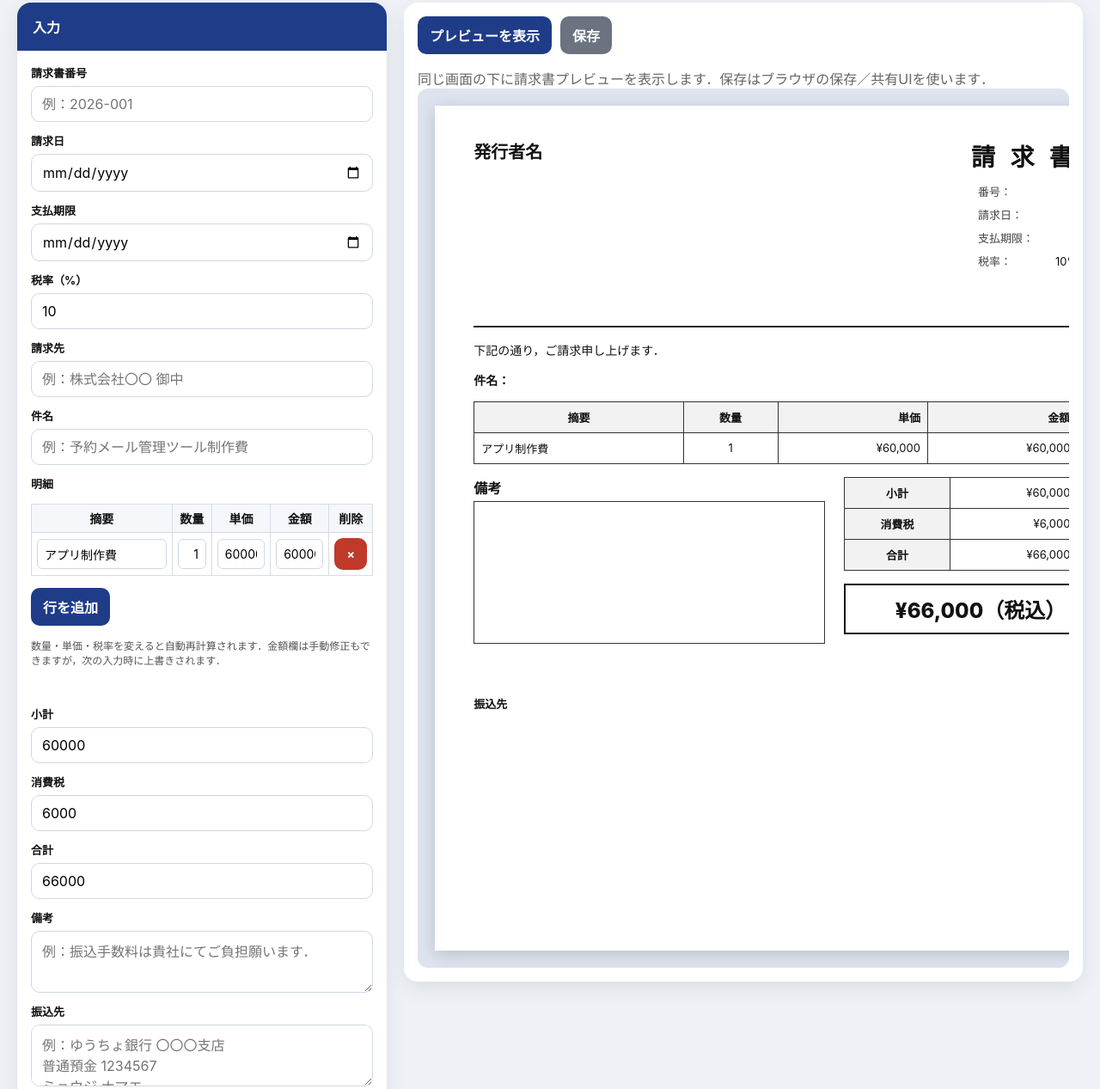
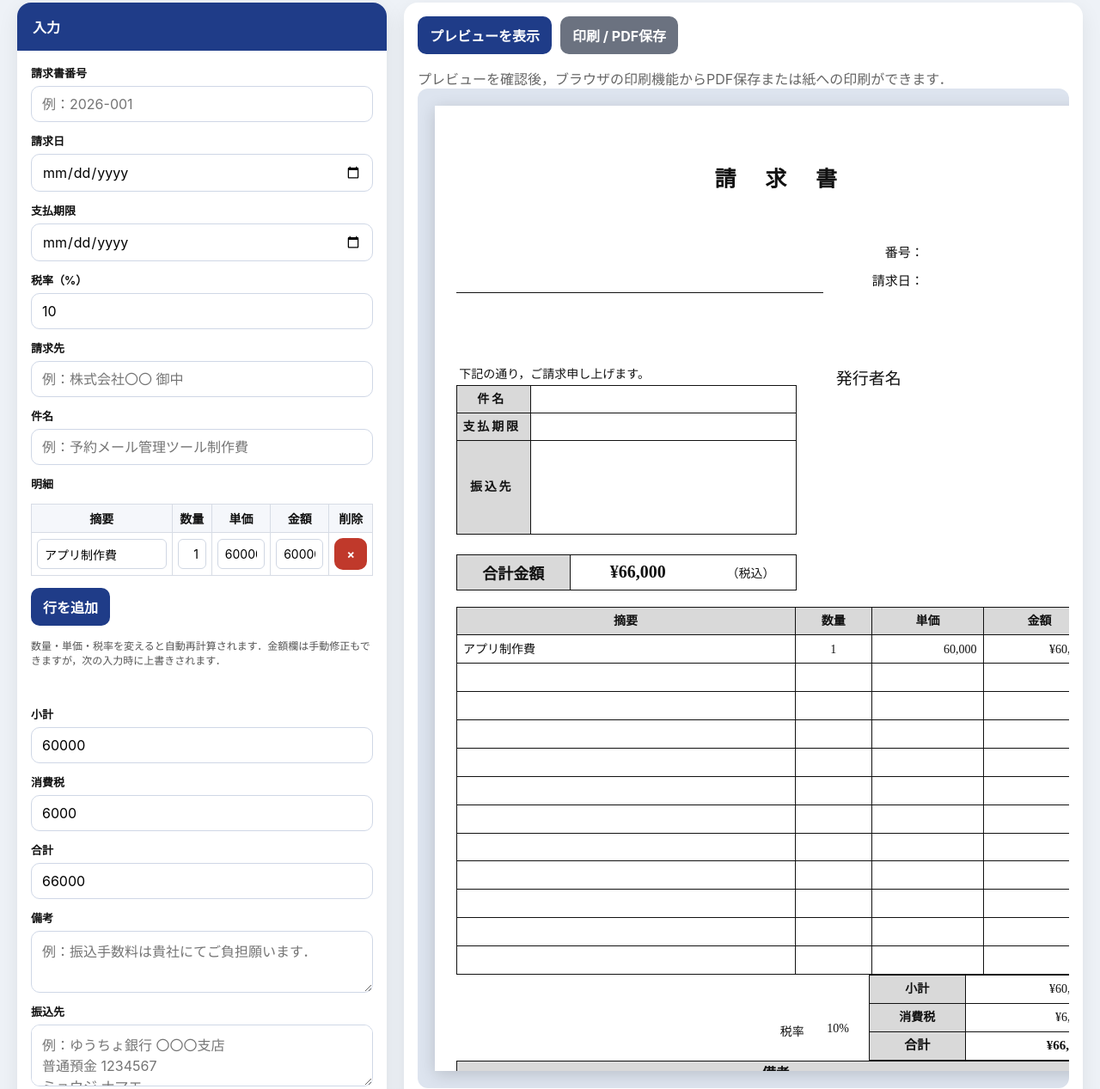
Before and after one commit to 9mada4/invoice-tool, a plain HTML site: page index.html in a window 1280 px wide. Shown: the part 132-1399 px from the top of the page at 86% size. Drawn offline with Linux system fonts and the light colour scheme.

Commit message:
Revamp invoice preview layout for print-ready output

```diff
--- a/index.html
+++ b/index.html
@@ -183,125 +183,257 @@
     }
 
     .a4-page {
-      width: 210mm;
-      height: 260mm;
+      width: var(--page-width);
+      height: var(--page-height);
       margin: 0 auto;
       background: #fff;
       color: #111;
       box-shadow: 0 4px 18px rgba(0,0,0,0.16);
-      padding: 10mm 12mm;
+      padding: 17mm 6.5mm 9mm;
       box-sizing: border-box;
       overflow: hidden;
       display: flex;
       flex-direction: column;
       position: relative;
-    }
-
-    .invoice-top {
-      display: flex;
-      justify-content: space-between;
-      gap: 20px;
-      margin-bottom: 7mm;
-    }
-
-    .issuer-name {
-      font-size: 20px;
-      font-weight: 700;
-      margin-bottom: 4px;
+      font-family: "Hiragino Mincho ProN", "Yu Mincho", "MS Mincho", serif;
+      font-size: 13.5px;
     }
 
     .invoice-title {
-      font-size: 28px;
-      font-weight: 800;
-      letter-spacing: 0.2em;
-      text-align: right;
-      margin-bottom: 8px;
+      font-size: 25px;
+      font-weight: 700;
+      letter-spacing: 0.55em;
+      text-align: center;
+      margin: 0 0 14mm;
+      padding-left: 0.55em;
     }
 
-    .meta-table, .summary-table, .preview-items {
+    .invoice-header-grid {
+      display: grid;
+      grid-template-columns: 1fr 72mm;
+      gap: 12mm;
+      align-items: end;
+      margin-bottom: 22mm;
+    }
+
+    .bill-to {
+      border-bottom: 1.5px solid #111;
+      min-height: 10mm;
+      padding: 0 4mm 2mm 0;
+      font-size: 20px;
+      line-height: 1.25;
+      text-align: right;
+      white-space: pre-wrap;
+      overflow-wrap: anywhere;
+    }
+
+    .meta-table,
+    .detail-table,
+    .summary-table,
+    .preview-items {
       width: 100%;
       border-collapse: collapse;
     }
 
     .meta-table td {
-      padding: 4px 0 4px 8px;
-      font-size: 13px;
+      padding: 1.5mm 0 1.5mm 2mm;
+      font-size: 15px;
+      white-space: nowrap;
     }
 
     .meta-label {
-      width: 90px;
-      color: #444;
+      width: 19mm;
+      text-align: right;
+    }
+
+    .invoice-intro-grid {
+      display: grid;
+      grid-template-columns: 1fr 80mm;
+      gap: 12mm;
+      align-items: start;
+      margin-bottom: 5mm;
+    }
+
+    .lead {
+      margin: 0 0 1mm 1mm;
+      font-size: 14px;
+    }
+
+    .issuer-name {
+      font-size: 19px;
+      line-height: 1.4;
+      margin: 1mm 0 2mm;
+      white-space: pre-wrap;
+      overflow-wrap: anywhere;
+    }
+
+    .issuer-info {
+      margin: 0;
+      font-size: 15px;
+      line-height: 1.6;
+      white-space: pre-wrap;
+      word-break: break-word;
+      overflow-wrap: anywhere;
+    }
+
+    .detail-table {
+      margin-bottom: 6mm;
+    }
+
+    .detail-table th,
+    .detail-table td {
+      border: 1.2px solid #111;
+      font-size: 14px;
+      line-height: 1.4;
+      min-height: 9mm;
+      padding: 1.5mm 2mm;
+      vertical-align: middle;
+    }
+
+    .detail-table th {
+      width: 23mm;
+      background: #d9d9d9;
+      font-weight: 700;
+      text-align: center;
+      letter-spacing: 0.2em;
+      padding-left: 0.2em;
+    }
+
+    .detail-table .bank-cell {
+      height: 29mm;
+      vertical-align: top;
+      white-space: pre-wrap;
+      overflow-wrap: anywhere;
+    }
+
+    .amount-box {
+      display: grid;
+      grid-template-columns: 35mm 1fr 28mm;
+      align-items: center;
+      border: 1.2px solid #111;
+      margin: 0;
+      padding: 0;
+      min-height: 11mm;
+      font-weight: 700;
+    }
+
+    .amount-box-label {
+      align-self: stretch;
+      display: flex;
+      align-items: center;
+      justify-content: center;
+      background: #d9d9d9;
+      border-right: 1.2px solid #111;
+      font-size: 18px;
+    }
+
+    .amount-box-total {
+      text-align: center;
+      font-size: 20px;
+    }
+
+    .amount-box-tax {
+      font-size: 14px;
+      font-weight: 400;
+      text-align: center;
+    }
+
+    .preview-items {
+      table-layout: fixed;
+      margin-top: 0;
+    }
+
+    .preview-items th,
+    .preview-items td,
+    .summary-table th,
+    .summary-table td {
+      border: 1.2px solid #111;
+      padding: 1.3mm 2mm;
+      font-size: 14px;
+      line-height: 1.25;
+      height: 8.7mm;
+      vertical-align: middle;
+    }
+
+    .preview-items th,
+    .summary-table th {
+      background: #d9d9d9;
+      font-weight: 700;
+      text-align: center;
+    }
+
+    .preview-items .desc-col { width: 53%; }
+    .preview-items .qty-col { width: 12%; }
+    .preview-items .price-col { width: 17.5%; }
+    .preview-items .amount-col { width: 17.5%; }
+
+    .summary-area {
+      display: grid;
+      grid-template-columns: 1fr 70mm;
+      gap: 6mm;
+      align-items: start;
+      margin-left: auto;
+      width: 110mm;
+    }
+
+    .tax-rate {
+      align-self: center;
+      display: flex;
+      gap: 7mm;
+      justify-content: flex-end;
+      font-size: 14px;
+      padding-top: 8mm;
       white-space: nowrap;
     }
 
-    .bill-to {
-      margin-bottom: 4mm;
-      border-bottom: 2px solid #222;
-      padding-bottom: 3mm;
-      font-size: 20px;
-      font-weight: 700;
-      min-height: 10mm;
+    .summary-table th {
+      width: 30mm;
+      text-align: center;
     }
 
-    .lead {
-      margin: 0 0 4mm;
-      font-size: 14px;
+    .summary-table td {
+      text-align: right;
+      min-width: 40mm;
     }
 
-    .preview-items th, .preview-items td,
-    .summary-table th, .summary-table td {
-      border: 1px solid #333;
-      padding: 8px;
-      font-size: 13px;
+    .summary-table .total-row th,
+    .summary-table .total-row td {
+      font-weight: 800;
+      font-size: 15px;
     }
 
-    .preview-items th, .summary-table th {
-      background: #f2f2f2;
+    .notes-section {
+      margin-top: auto;
+      border: 1.2px solid #111;
+      min-height: 34mm;
+    }
+
+    .notes-title {
+      background: #d9d9d9;
+      border-bottom: 1.2px solid #111;
+      min-height: 7mm;
+      display: flex;
+      align-items: center;
+      justify-content: center;
+      font-weight: 700;
+      font-size: 16px;
+    }
+
+    .notes {
+      border: 0;
+      min-height: 27mm;
+      padding: 2mm 4mm;
+      font-size: 14px;
+      line-height: 1.5;
+      white-space: pre-wrap;
+      word-break: break-word;
+      overflow-wrap: anywhere;
+      max-height: none;
+      overflow: hidden;
     }
 
     .text-right { text-align: right; }
     .text-center { text-align: center; }
-
-    .summary-wrap {
-      display: grid;
-      grid-template-columns: 1fr 72mm;
-      gap: 6mm;
-      margin-top: 4mm;
-      align-items: start;
-      flex: 1;
-      min-height: 0;
-    }
-
-    .notes {
-      border: 1px solid #333;
-      min-height: 44mm;
-      padding: 8px;
-      font-size: 13px;
-      white-space: pre-wrap;
-      word-break: break-word;
-      overflow-wrap: anywhere;
-      max-height: 35mm;
-      overflow: hidden;
-    }
-
-    .amount-box {
-      margin-top: 4mm;
-      border: 2px solid #111;
-      padding: 10px 12px;
-      font-size: 24px;
-      font-weight: 800;
-      text-align: right;
-    }
-
-    .bank,
-    .issuer-info {
-      margin-top: 4mm;
-      font-size: 13px;
-      line-height: 1.7;
-      white-space: pre-wrap;
-      word-break: break-word;
-      overflow-wrap: anywhere;
-    }
 
     .muted { color: #666; }
     .hidden { display: none; }
@@ -309,17 +441,7 @@
     @media (max-width: 980px) {
       .app { grid-template-columns: 1fr; }
       .preview-shell { padding: 10px; }
-      .a4-page {
-        width: 100%;
-        min-height: auto;
-        padding: 16px;
-      }
-      .invoice-top,
-      .summary-wrap {
-        grid-template-columns: 1fr;
-        display: block;
-      }
-      .invoice-title { text-align: left; letter-spacing: 0.08em; font-size: 24px; }
+      .preview-panel { padding: 10px; }
     }
 
     @media print {
@@ -367,10 +489,10 @@
 
       .a4-page {
         box-shadow: none;
-        margin: 0 auto;
-        width: 194mm;
-        min-height: 270mm;
-        padding: 8mm 10mm;
+        margin: 0;
+        width: var(--page-width);
+        height: var(--page-height);
+        padding: 17mm 6.5mm 9mm;
         box-sizing: border-box;
         overflow: hidden;
         display: flex;
@@ -388,21 +510,12 @@
         break-inside: avoid;
       }
 
-      .summary-wrap {
-        flex: 1;
-        min-height: 0;
-      }
-
       .notes,
-      .bank,
+      .detail-table .bank-cell,
       .issuer-info {
         overflow: hidden;
         word-break: break-word;
         overflow-wrap: anywhere;
-      }
-
-      .notes {
-        max-height: 32mm;
       }
     }
   </style>
@@ -502,62 +615,65 @@
       <section class="preview-panel">
         <div class="preview-actions">
           <button type="button" id="previewBtn">プレビューを表示</button>
-          <button type="button" id="saveBtn" class="secondary">保存</button>
+          <button type="button" id="saveBtn" class="secondary">印刷 / PDF保存</button>
         </div>
-        <div class="preview-note muted">同じ画面の下に請求書プレビューを表示します．保存はブラウザの保存／共有UIを使います．</div>
+        <div class="preview-note muted">プレビューを確認後，ブラウザの印刷機能からPDF保存または紙への印刷ができます．</div>
         <div id="previewWrap" class="preview-shell hidden">
           <div id="invoicePage" class="a4-page">
-            <div class="invoice-top">
+            <div class="invoice-title">請 求 書</div>
+
+            <div class="invoice-header-grid">
+              <div class="bill-to" id="pvBillTo"></div>
+              <table class="meta-table">
+                <tr><td class="meta-label">番号：</td><td id="pvInvoiceNo"></td></tr>
+                <tr><td class="meta-label">請求日：</td><td id="pvInvoiceDate"></td></tr>
+              </table>
+            </div>
+
+            <div class="invoice-intro-grid">
               <div>
+                <p class="lead">下記の通り，ご請求申し上げます。</p>
+                <table class="detail-table">
+                  <tr><th>件名</th><td id="pvSubject"></td></tr>
+                  <tr><th>支払期限</th><td id="pvDueDate"></td></tr>
+                  <tr><th>振込先</th><td id="pvBankInfo" class="bank-cell"></td></tr>
+                </table>
+                <div class="amount-box">
+                  <div class="amount-box-label">合計金額</div>
+                  <div class="amount-box-total" id="pvGrand">¥0</div>
+                  <div class="amount-box-tax">（税込）</div>
+                </div>
+              </div>
+              <div class="issuer-block">
                 <div class="issuer-name" id="pvIssuerName">発行者名</div>
                 <div class="issuer-info" id="pvIssuerInfo"></div>
               </div>
-              <div>
-                <div class="invoice-title">請 求 書</div>
-                <table class="meta-table">
-                  <tr><td class="meta-label">番号：</td><td id="pvInvoiceNo"></td></tr>
-                  <tr><td class="meta-label">請求日：</td><td id="pvInvoiceDate"></td></tr>
-                  <tr><td class="meta-label">支払期限：</td><td id="pvDueDate"></td></tr>
-                  <tr><td class="meta-label">税率：</td><td id="pvTaxRate"></td></tr>
-                </table>
-              </div>
             </div>
-
-            <div class="bill-to" id="pvBillTo"></div>
-            <p class="lead">下記の通り，ご請求申し上げます．</p>
-
-            <div style="margin-bottom: 4mm; font-size: 14px;"><strong>件名：</strong><span id="pvSubject"></span></div>
 
             <table class="preview-items">
               <thead>
                 <tr>
-                  <th>摘要</th>
-                  <th class="text-center">数量</th>
-                  <th class="text-right">単価</th>
-                  <th class="text-right">金額</th>
+                  <th class="desc-col">摘要</th>
+                  <th class="qty-col text-center">数量</th>
+                  <th class="price-col text-right">単価</th>
+                  <th class="amount-col text-right">金額</th>
                 </tr>
               </thead>
               <tbody id="pvItemsBody"></tbody>
             </table>
 
-            <div class="summary-wrap">
-              <div>
-                <div style="font-weight:700; margin-bottom: 4px;">備考</div>
-                <div class="notes" id="pvNotes"></div>
-                <div class="bank">
-                  <div style="font-weight:700; margin-bottom:4px;">振込先</div>
-                  <div id="pvBankInfo"></div>
-                </div>
-              </div>
+            <div class="summary-area">
+              <div class="tax-rate"><span>税率</span><span id="pvTaxRate"></span></div>
+              <table class="summary-table">
+                <tr><th>小計</th><td class="text-right" id="pvSubtotal"></td></tr>
+                <tr><th>消費税</th><td class="text-right" id="pvTaxAmount"></td></tr>
+                <tr class="total-row"><th>合計</th><td class="text-right" id="pvTotal"></td></tr>
+              </table>
+            </div>
 
-              <div>
-                <table class="summary-table">
-                  <tr><th>小計</th><td class="text-right" id="pvSubtotal"></td></tr>
-                  <tr><th>消費税</th><td class="text-right" id="pvTaxAmount"></td></tr>
-                  <tr><th>合計</th><td class="text-right" id="pvTotal"></td></tr>
-                </table>
-                <div class="amount-box" id="pvGrand">¥0（税込）</div>
-              </div>
+            <div class="notes-section">
+              <div class="notes-title">備考</div>
+              <div class="notes" id="pvNotes"></div>
             </div>
           </div>
         </div>
@@ -598,6 +714,10 @@
       return String(value ?? '').replace(/[\r\n]+/g, ' ').replace(/\s{2,}/g, ' ').trim();
     }
 
+    function sanitizeMultiline(value) {
+      return String(value ?? '').replace(/\r\n?/g, '\n');
+    }
+
     function sanitizeNumeric(value) {
       const cleaned = String(value ?? '').replace(/,/g, '').replace(/[^0-9.-]/g, '');
       return cleaned === '' || cleaned === '-' || cleaned === '.' ? '' : cleaned;
@@ -610,6 +730,10 @@
 
     function formatYen(value) {
       return '¥' + yen.format(Math.round(Number(value || 0)));
+    }
+
+    function formatNumber(value) {
+      return yen.format(Math.round(Number(value || 0)));
     }
 
     function formatDate(value) {
@@ -724,7 +848,7 @@
     function renderPreview() {
       // sanitize base inputs
       [els.invoiceNo, els.billTo, els.subject].forEach((el) => el.value = sanitizeLineBreaks(el.value));
-      [els.notes, els.bankInfo, els.issuerInfo].forEach((el) => el.value = sanitizeLineBreaks(el.value));
+      [els.notes, els.bankInfo, els.issuerInfo].forEach((el) => el.value = sanitizeMultiline(el.value));
       [els.taxRate, els.subtotal, els.taxAmount, els.total].forEach((el) => el.value = sanitizeNumeric(el.value));
 
       setText('pvInvoiceNo', els.invoiceNo.value);
@@ -735,10 +859,10 @@
       setText('pvSubject', els.subject.value);
       setMultiline('pvNotes', els.notes.value);
       setMultiline('pvBankInfo', els.bankInfo.value);
-      setMultiline('pvIssuerInfo', els.issuerInfo.value);
 
-      const issuerFirstLine = els.issuerInfo.value.split(' ').filter(Boolean)[0] || els.issuerInfo.value || '発行者名';
-      setText('pvIssuerName', issuerFirstLine);
+      const issuerLines = els.issuerInfo.value.split('\n').map((line) => line.trim()).filter(Boolean);
+      setText('pvIssuerName', issuerLines[0] || '発行者名');
+      setMultiline('pvIssuerInfo', issuerLines.slice(1).join('\n'));
 
       const pvItemsBody = document.getElementById('pvItemsBody');
       pvItemsBody.innerHTML = '';
@@ -751,15 +875,16 @@
         tr.innerHTML = `
           <td>${escapeHtml(row.desc)}</td>
           <td class="text-center">${escapeHtml(qty)}</td>
-          <td class="text-right">${price ? formatYen(price) : ''}</td>
+          <td class="text-right">${price ? escapeHtml(formatNumber(price)) : ''}</td>
           <td class="text-right">${amount ? formatYen(amount) : ''}</td>
         `;
         pvItemsBody.appendChild(tr);
       });
 
-      if (!pvItemsBody.children.length) {
+      const minimumRows = 12;
+      while (pvItemsBody.children.length < minimumRows) {
         const tr = document.createElement('tr');
-        tr.innerHTML = '<td style="height: 28px"></td><td></td><td></td><td></td>';
+        tr.innerHTML = '<td></td><td></td><td></td><td></td>';
         pvItemsBody.appendChild(tr);
       }
 
@@ -769,7 +894,7 @@
       setText('pvSubtotal', formatYen(subtotal));
       setText('pvTaxAmount', formatYen(taxAmount));
       setText('pvTotal', formatYen(total));
-      setText('pvGrand', `${formatYen(total)}（税込）`);
+      setText('pvGrand', formatYen(total));
     }
 
     function tryAddRow() {
@@ -786,9 +911,16 @@
     }
 
     function initBaseEvents() {
-      [els.invoiceNo, els.billTo, els.subject, els.notes, els.bankInfo, els.issuerInfo].forEach((el) => {
+      [els.invoiceNo, els.billTo, els.subject].forEach((el) => {
         el.addEventListener('input', () => {
           el.value = sanitizeLineBreaks(el.value);
+          renderPreview();
+        });
+      });
+
+      [els.notes, els.bankInfo, els.issuerInfo].forEach((el) => {
+        el.addEventListener('input', () => {
+          el.value = sanitizeMultiline(el.value);
           renderPreview();
         });
       });
```
